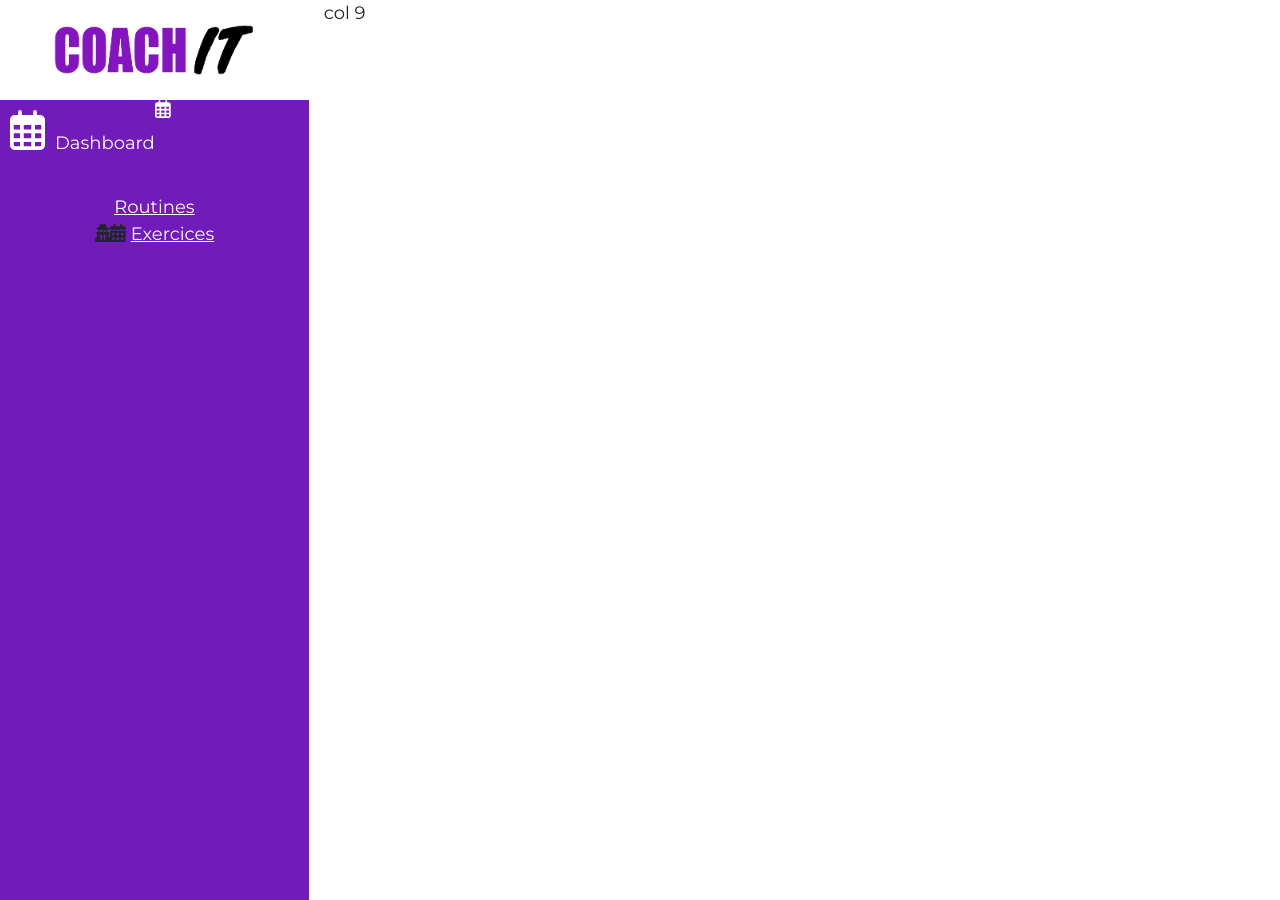
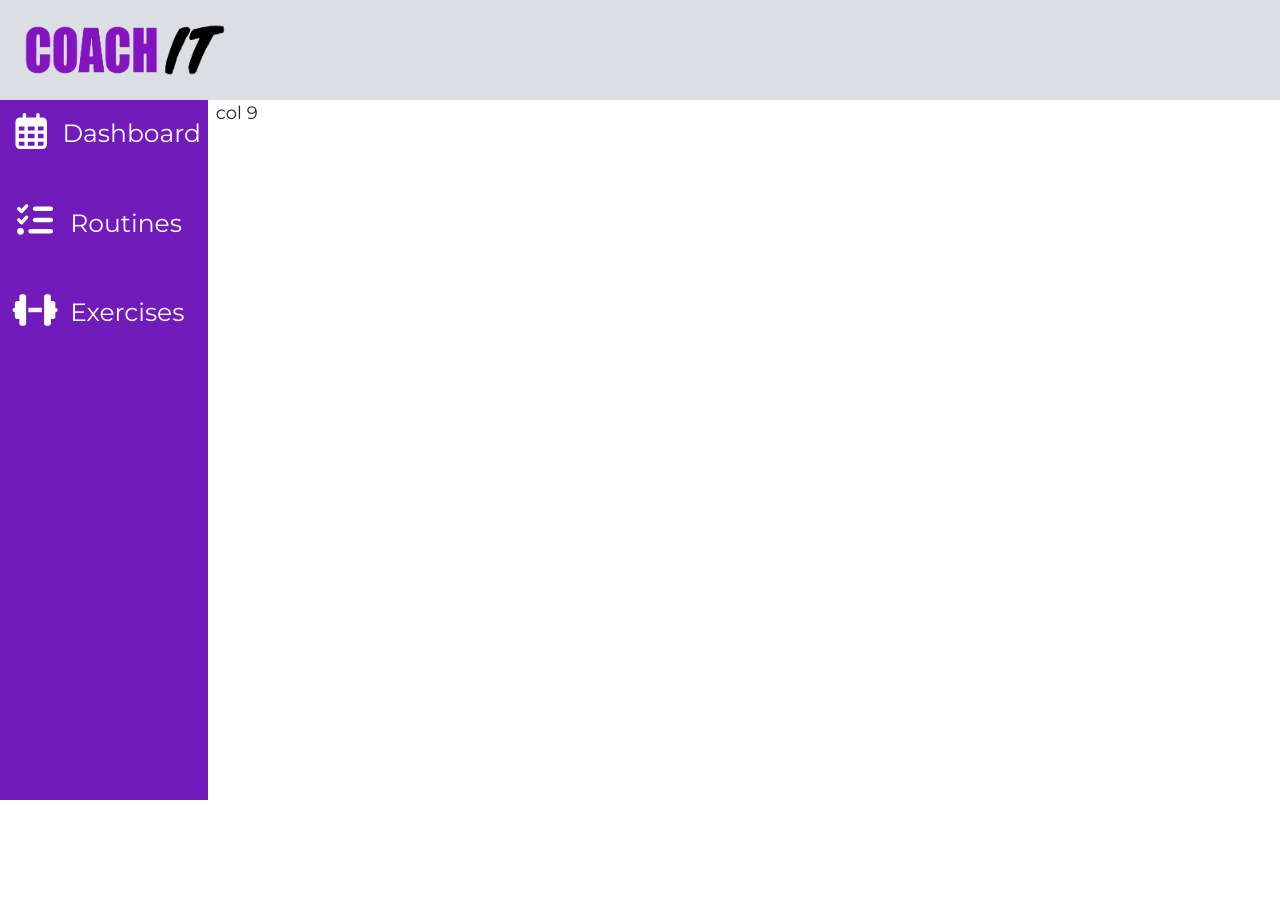
Before and after one commit to danigracia-itb/coach-it-client, a Vue app: page /coach in a window 1280 px wide. After the commit the page ends 800 px from the top, so only its background shows below. Built offline with nearby package versions, Linux system fonts and the light colour scheme.

Commit message:
menu coach acabado

```diff
--- a/src/components/coach/CoachMenu.vue
+++ b/src/components/coach/CoachMenu.vue
@@ -1,21 +1,18 @@
 <template>
-    <div class="col-3 vh-100 ml-0 text-center pr-0">
-        <div>
-
+        <div class="bg-primary col-2 ml-0 text-center pr-0">
+            <RouterLink to="/" class="text-white d-flex text-style">
+                <font-awesome-icon class="w-25 mt-1 p-3" size="2xl" icon="fa-regular fa-calendar-days" />
+                <p class="mt-4 fs-1">Dashboard</p>
+            </RouterLink><br>
+            <RouterLink to="/" class="text-white d-flex text-style">
+                <font-awesome-icon class="w-25 mt-1 p-3" size="2xl" icon="fa-solid fa-list-check" />
+                <p class="mt-4 fs-1">Routines</p>
+            </RouterLink><br>
+            <RouterLink to="/" class="text-white d-flex text-style">
+                <font-awesome-icon class="w-25 mt-1 p-3" size="2xl" icon="fa-solid fa-dumbbell" />
+                <p class="mt-4 fs-1">Exercises</p>
+            </RouterLink><br>
         </div>
-        <img width="250" class="mx-auto" src="../../assets/logo.png" alt="logo">
-        <div class="bg-primary w-100 h-100">
-            <RouterLink to="/" class="text-white d-flex text-style">
-                <img height="40" class="m-3" src="../../assets/img/calendar.svg" alt="">
-                <p class="mt-5">Dashboard</p>
-                <font-awesome-icon size icon="fa-regular fa-calendar-days" />
-            </RouterLink><br>
-            <RouterLink to="/" class="text-white">Routines</RouterLink><br>
-            <font-awesome-icon icon="fa-solid fa-user-secret" />
-            <font-awesome-icon icon="fa-solid fa-calendar-days" />
-            <font-awesome-icon icon="fa-regular fa-house" />            <RouterLink to="/" class="text-white">Exercices</RouterLink><br>
-        </div>
-    </div>
 </template>
 
 <script setup>
--- a/src/pages/coach/CoachDashboard.vue
+++ b/src/pages/coach/CoachDashboard.vue
@@ -1,12 +1,24 @@
 <template>
-    <div class="row">
+    <div class="vh-100 overflow-hidden">
+        <header>
+        <img width="250" class="mx-auto" src="../../assets/logo.png" alt="logo">
+    </header>
+    <div class="row h-100">
         <CoachMenu></CoachMenu>
-        <div class="col-9">
+        <div class="col-10">
             <p>col 9</p>
         </div>
     </div>
+    </div>
+
 </template>
 
 <script setup>
     import CoachMenu from '../../components/coach/CoachMenu.vue'
 </script>
+
+<style scoped>
+header {
+    background-color: #DBDEE2;
+}
+</style>
```
